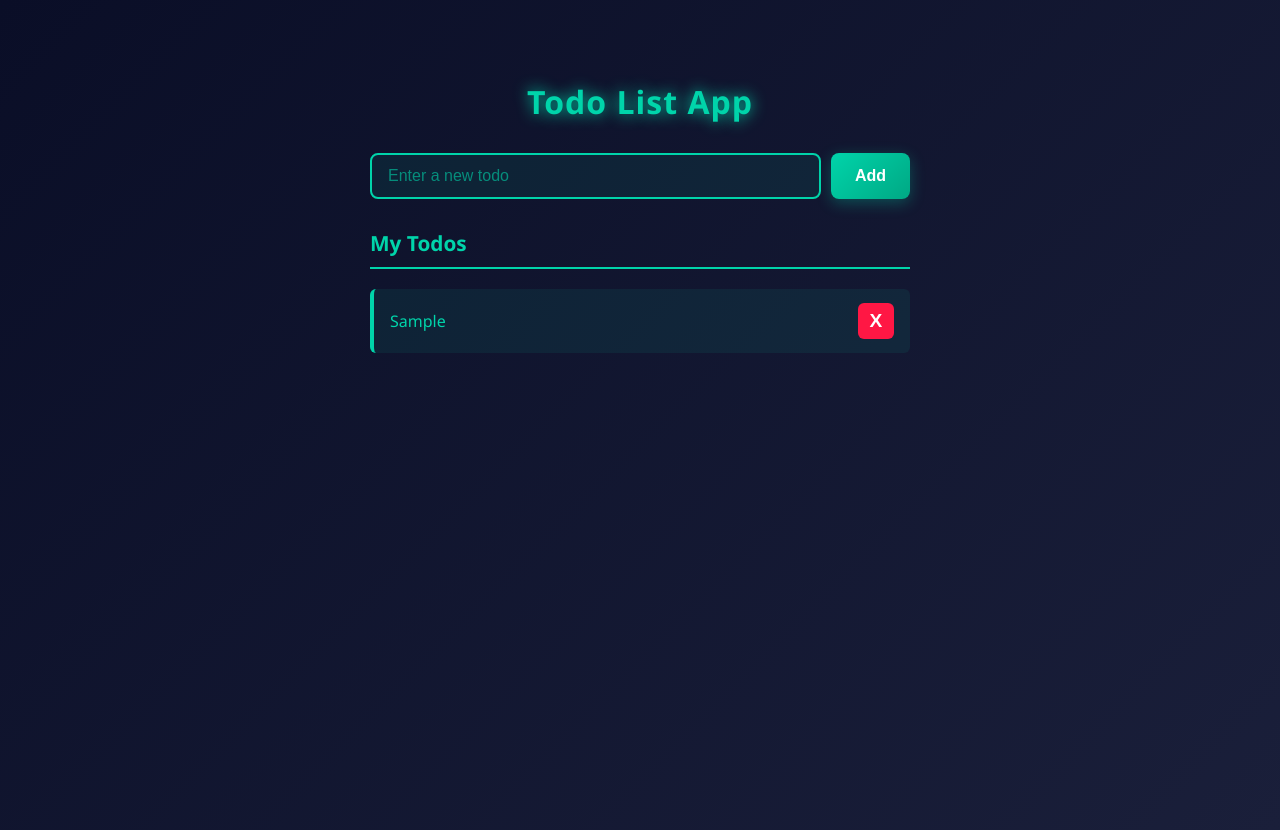
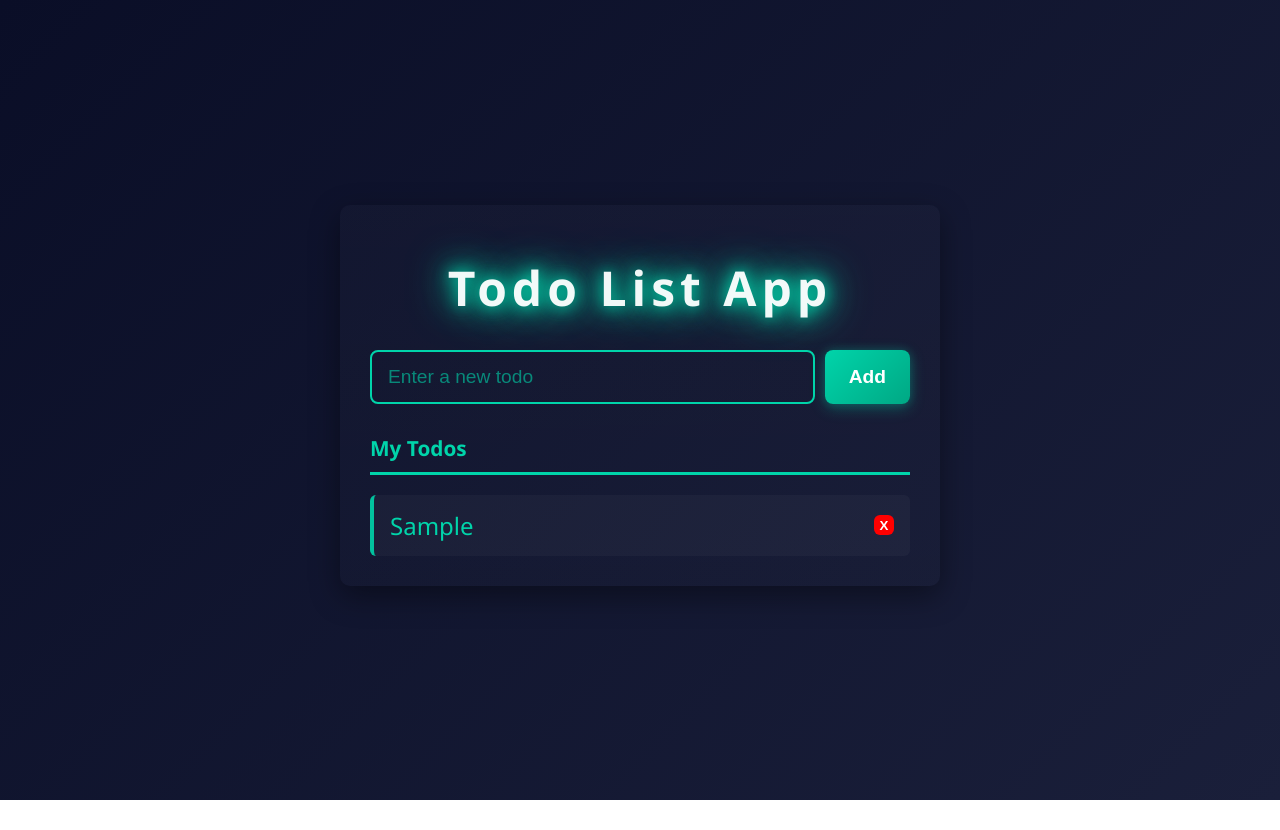
Before and after one commit to Shayan4643/todo_list_app, a plain HTML site: page index.html in a window 1280 px wide. Both pictures are taken after typing "Sample" into the empty fields and a click on the button "Add". After the commit the page ends 800 px from the top, so only its background shows below. Drawn offline with Linux system fonts and the light colour scheme.

Commit message:
Initial commit

```diff
--- a/style.css
+++ b/style.css
@@ -24,12 +24,14 @@ body {
 
 h1 {
   text-align: center;
-  font-size: 2rem;
-  color: #00d4aa;
-  text-shadow: 0 0 15px #00d4aa;
+  font-size: 3rem;
+  text-shadow:
+    0 0 15px #00d4aa,
+    0 0 30px #00d4aa,
+    0 0 45px #00d4aa;
   margin: 20px 0 30px;
-  letter-spacing: 1px;
-  font-weight: 600;
+  letter-spacing: 5px;
+  font-weight: 700;
 }
 
 h2 {
@@ -37,7 +39,7 @@ h2 {
   color: #00d4aa;
   margin: 30px 0 20px;
   padding-bottom: 10px;
-  border-bottom: 2px solid #00d4aa;
+  border-bottom: 3px solid #00d4aa;
 }
 
 #todo-form {
@@ -50,12 +52,12 @@ h2 {
 
 input {
   grid-column: 1;
-  padding: 12px 16px;
-  font-size: 1rem;
+  padding: 14px 16px;
+  font-size: 1.2rem;
   border-radius: 8px;
   border: 2px solid #00d4aa;
   outline: none;
-  background: rgba(0, 212, 170, 0.08);
+  background: transparent;
   color: #00d4aa;
   transition: all 0.3s ease;
 }
@@ -65,24 +67,30 @@ input::placeholder {
 }
 
 input:focus {
-  background: rgba(0, 212, 170, 0.15);
-  border-color: #fff;
-  box-shadow: 0 0 15px rgba(0, 212, 170, 0.5);
+  background: transparent;
+  border-color: #00d4aa;
+  box-shadow:
+    0 0 15px rgba(0, 212, 170, 0.5),
+    0 0 30px rgba(0, 212, 170, 0.3),
+    0 0 45px rgba(0, 212, 170, 0.1),
+    0 0 60px rgba(0, 212, 170, 0.05);
 }
 
 #submit-btn {
   grid-column: 2;
-  padding: 12px 24px;
+  padding: 8px 24px;
   background: linear-gradient(135deg, #00d4aa, #00a884);
   border: none;
   border-radius: 8px;
   cursor: pointer;
   color: white;
-  font-weight: 600;
-  font-size: 1rem;
+  font-weight: 700;
+  font-size: 1.2rem;
   transition: all 0.3s ease;
   white-space: nowrap;
-  box-shadow: 0 4px 15px rgba(0, 212, 170, 0.3);
+  box-shadow:
+    0 4px 15px rgba(0, 212, 170, 0.3),
+    0 0 10px rgba(0, 212, 170, 0.2);
 }
 
 #submit-btn:hover {
@@ -99,7 +107,7 @@ ul {
   list-style: none;
   display: flex;
   flex-direction: column;
-  gap: 12px;
+  gap: 20px;
 }
 
 li {
@@ -107,8 +115,8 @@ li {
   align-items: center;
   justify-content: space-between;
   padding: 14px 16px;
-  background: rgba(0, 212, 170, 0.08);
-  border-left: 4px solid #00d4aa;
+  background: rgba(255, 255, 255, 0.03);
+  border-left: 4px solid rgba(0, 212, 170, 0.9);
   border-radius: 6px;
   color: #00d4aa;
   transition: all 0.3s ease;
@@ -126,29 +134,32 @@ li span {
   word-break: break-word;
   overflow-wrap: break-word;
   cursor: pointer;
-  font-size: 1rem;
+  font-size: 1.5rem;
   transition: all 0.3s ease;
-  padding-right: 12px;
+  padding-right: 14px;
 }
 
 li span:hover {
-  color: #fff;
+  color: #00d4aa;
+  text-shadow:
+    0 0 10px rgba(0, 212, 170, 0.5),
+    0 0 20px rgba(0, 212, 170, 0.3),
+    0 0 30px rgba(0, 212, 170, 0.1);
 }
 
 .delete-btn {
   display: flex;
   align-items: center;
   justify-content: center;
-  width: 36px;
-  height: 36px;
+  width: 20px;
+  height: 20px;
   padding: 0;
-  background: #ff1744;
+  background: red;
   border: none;
   border-radius: 6px;
   cursor: pointer;
   color: white;
   font-weight: bold;
-  font-size: 1.2rem;
   flex-shrink: 0;
   transition: all 0.3s ease;
 }
@@ -166,7 +177,29 @@ li span:hover {
 .completed span {
   text-decoration: line-through;
   opacity: 0.5;
-  color: #888;
+  color: #bfbfbf;
+}
+
+/* Center container vertically on larger screens */
+@media (min-width: 700px) {
+  body {
+    display: flex;
+    align-items: center;
+    justify-content: center;
+    padding: 40px 16px;
+  }
+
+  .container {
+    margin: 40px auto;
+    box-shadow: 0 10px 30px rgba(0, 0, 0, 0.4);
+    border-radius: 10px;
+    padding: 28px;
+    background: linear-gradient(
+      180deg,
+      rgba(255, 255, 255, 0.02),
+      rgba(255, 255, 255, 0.01)
+    );
+  }
 }
 
 @media (max-width: 640px) {
```
